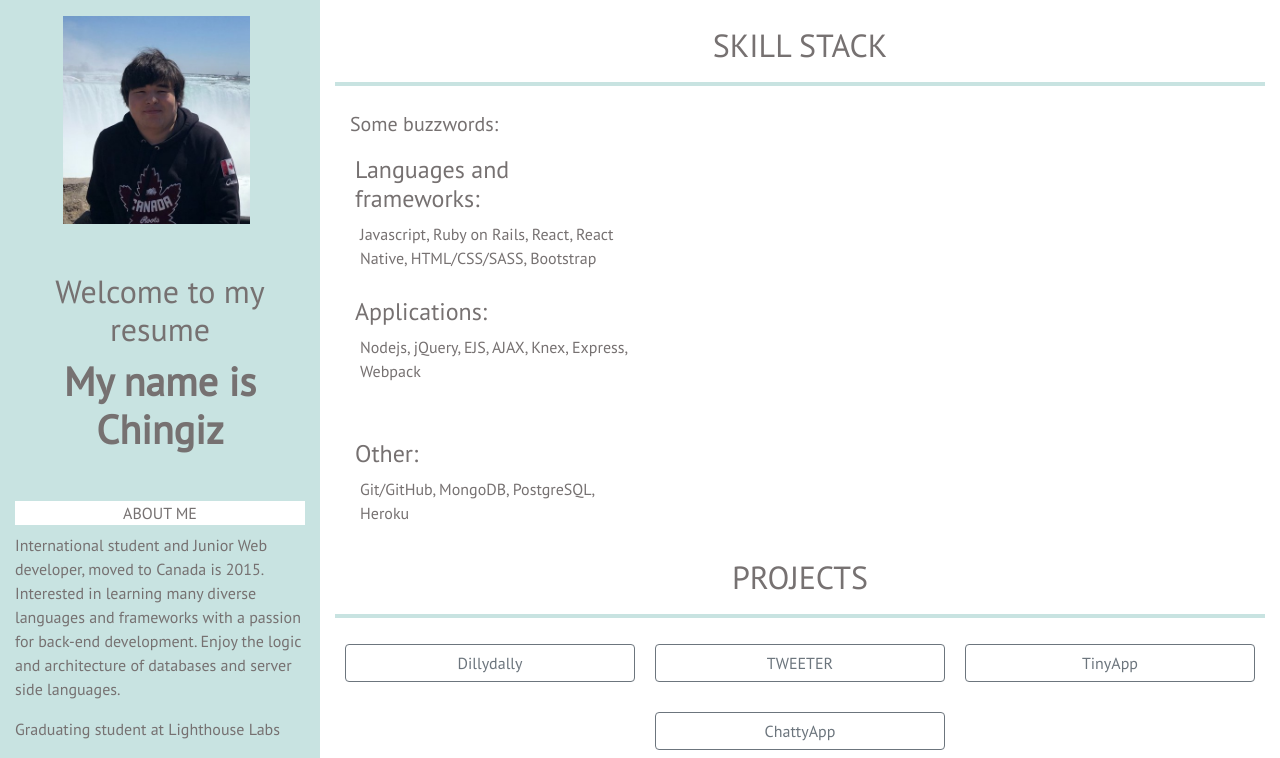
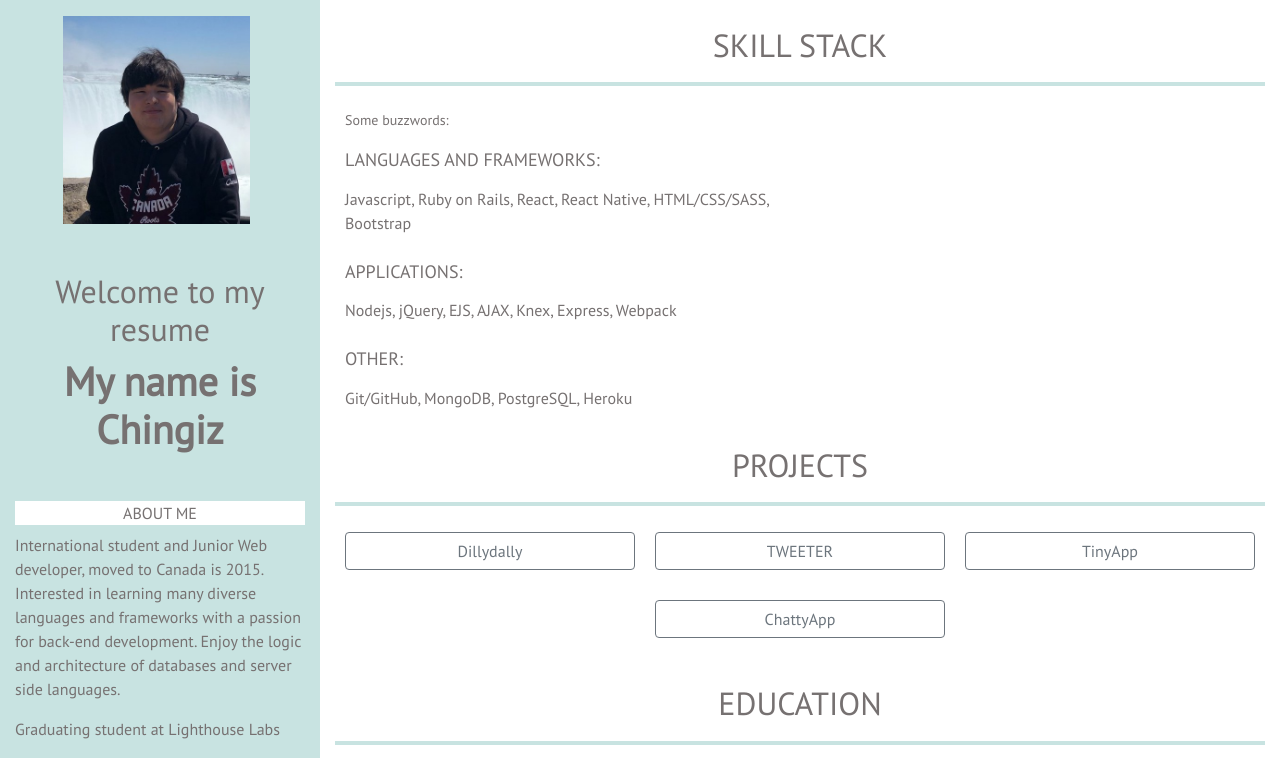
Before and after one commit to Chinatriczeps/Chinatriczeps.github.io, a plain HTML site: page index.html in a window 1280 px wide. Shown: the top 758 px of the page. Drawn offline with nearby package versions, Linux system fonts and the light colour scheme.

Commit message:
changed layout

```diff
--- a/index.html
+++ b/index.html
@@ -61,26 +61,23 @@
 
     </div>
     <div id="main-body" class="col-9">
-      <div class="row skills">
+      <div class="row education">
         <div class="card col-xs-12 col-sm-12 mt-3">
           <h2 class="title text-center">SKILL STACK</h2>
         </div>
         <hr class="mt-0">
 
-        <div class="card col-xs-12 col-sm-12">
+        <div class="card col-xs-12 col-sm-6">
           <h5>Some buzzwords:</h5>
-
-          <div class="card col-xs-12 col-sm-4">
+          <div>
             <h4>Languages and frameworks:</h4>
             <p>Javascript, Ruby on Rails, React, React Native, HTML/CSS/SASS, Bootstrap</p>
           </div>
-
-          <div class="card col-xs-12 col-sm-4">
+          <div>
             <h4>Applications:</h4>
             <p>Nodejs, jQuery, EJS, AJAX, Knex, Express, Webpack</p>
           </div>
-
-          <div class="card col-xs-12 col-sm-4">
+          <div>
             <h4>Other:</h4>
             <p>Git/GitHub, MongoDB, PostgreSQL, Heroku</p>
           </div>
```
